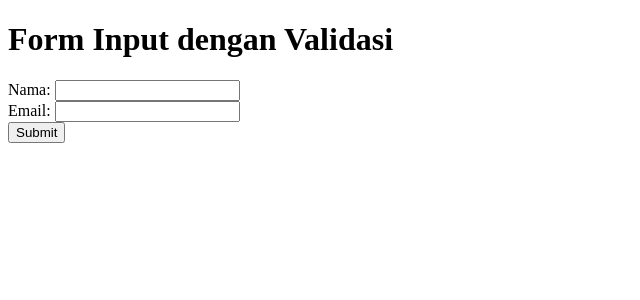
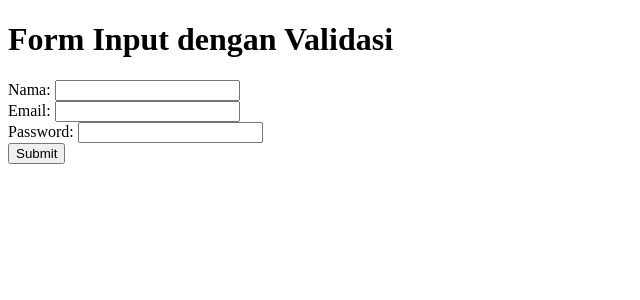
Before and after one commit to nurwahibzy/Pemrograman-Web, a PHP site: the page made by dasarWeb/Pertemuan 7/form_validasi.php in a window 1280 px wide. Shown: the top 300 px of the page, without its empty margins (0-640 px from the left). Run offline with PHP 8.4, Linux system fonts and the light colour scheme.

Commit message:
Soal 7.4

```diff
--- a/dasarWeb/Pertemuan 7/form_validasi.php
+++ b/dasarWeb/Pertemuan 7/form_validasi.php
@@ -17,8 +17,14 @@
         <input type="text" id="email" name="email">
         <span id="email-error" style="color: red;"></span><br>
 
+        <label for="password">Password:</label>
+        <input type="password" id="password" name="password">
+        <span id="password-error" style="color: red;"></span><br>
+
         <input type="submit" value="Submit">
     </form>
+
+    <div id="response"></div> <!-- Tempat untuk menampilkan respons dari server -->
 
     <script>
         $(document).ready(function() {
@@ -28,6 +34,7 @@
 
                 var nama = $("#nama").val();
                 var email = $("#email").val();
+                var password = $("#password").val();
                 var valid = true;
 
                 if (nama === "") {
@@ -44,14 +51,22 @@
                     $("#email-error").text("");
                 }
 
-                if (!valid) {
+                if (password.length < 8) {
+                    $("#password-error").text("Password harus minimal 8 karakter.");
+                    valid = false;
+                } else {
+                    $("#password-error").text("");
+                }
+
+                if (valid) {
                     // Menggunakan AJAX untuk mengirim data ke server
                     $.ajax({
                         url: "proses_validasi.php",
                         type: "POST",
                         data: {
                             nama: nama,
-                            email: email
+                            email: email,
+                            password: password
                         },
                         success: function(response) {
                             $("#response").html(response); // Menampilkan respons dari server
```
Also changed, not shown: dasarWeb/Pertemuan 7/proses_validasi.php (+8 -1 lines).
